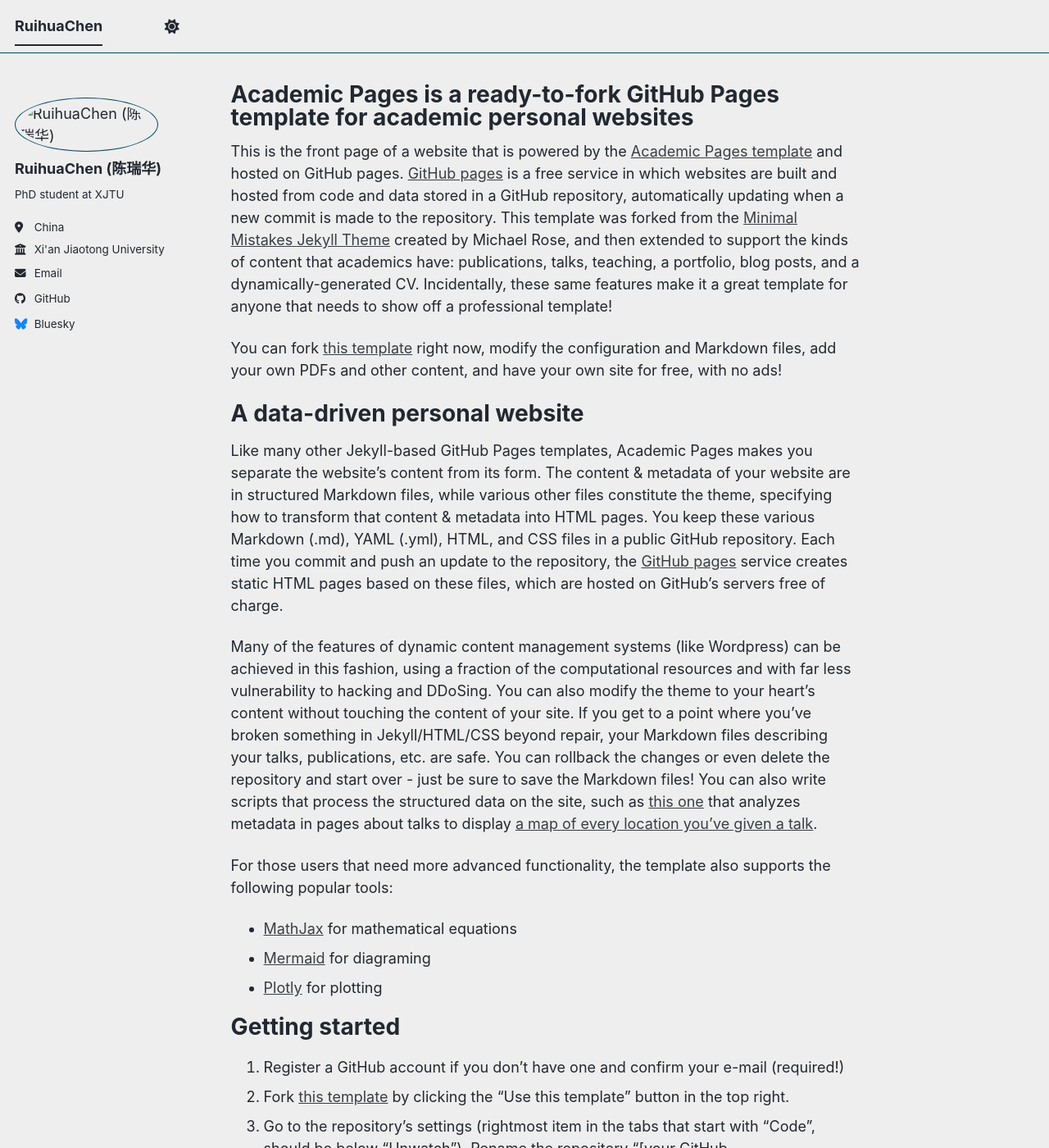
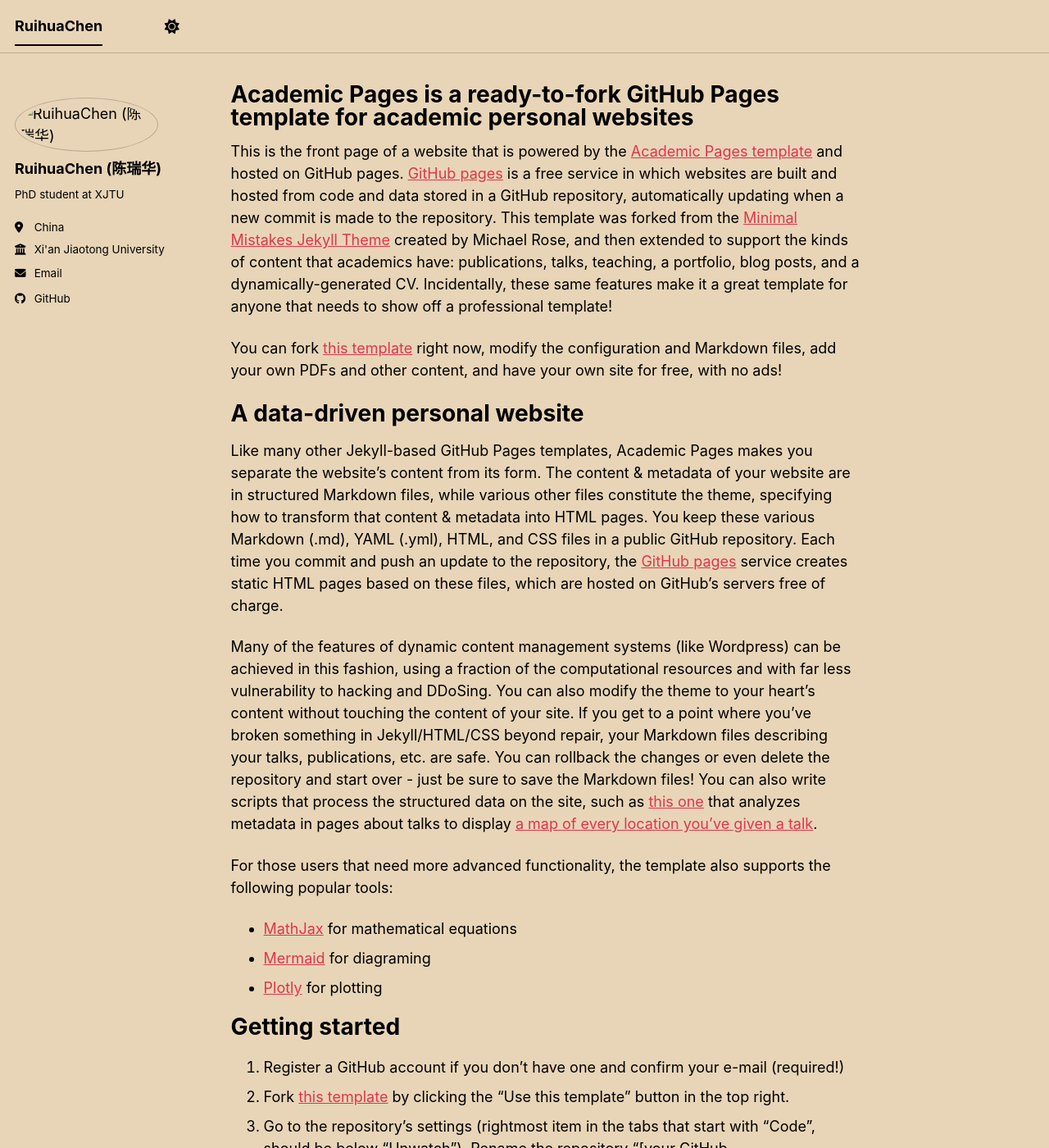
Before and after one commit to Ruihua-Chen/ruihua-chen.github.io, a Jekyll site: the page built from _pages/about.md, in a window 1280 px wide and 1400 px high. Shown: the whole window at 82% size. Built offline with Jekyll 4.4.1, drawn with Linux system fonts in a browser that asks for light colours; a script bundle is joined from its source files by our own code; library files that are not in the unit come from our copies.

Commit message:
Update _config.yml

```diff
--- a/_config.yml
+++ b/_config.yml
@@ -8,7 +8,7 @@
 
 # Basic Site Settings
 locale                   : "en-China"
-site_theme               : "air" # The available themes options are "default", "air", "sunrise", "mint", "dirt" and "contrast"
+site_theme               : "sunrise" # The available themes options are "default", "air", "sunrise", "mint", "dirt" and "contrast"
 title                    : "RuihuaChen"
 title_separator          : "-"
 name                     : &name "RuihuaChen"
@@ -57,7 +57,7 @@
 
   # Social media
   artstation       : # Username
-  bluesky          : "bsky.app" # Replace this with you Bluesky username
+  bluesky          : # "bsky.app" # Replace this with you Bluesky username
   facebook         : # Username
   flickr           : # Username
   foursquare       : # Username
```
